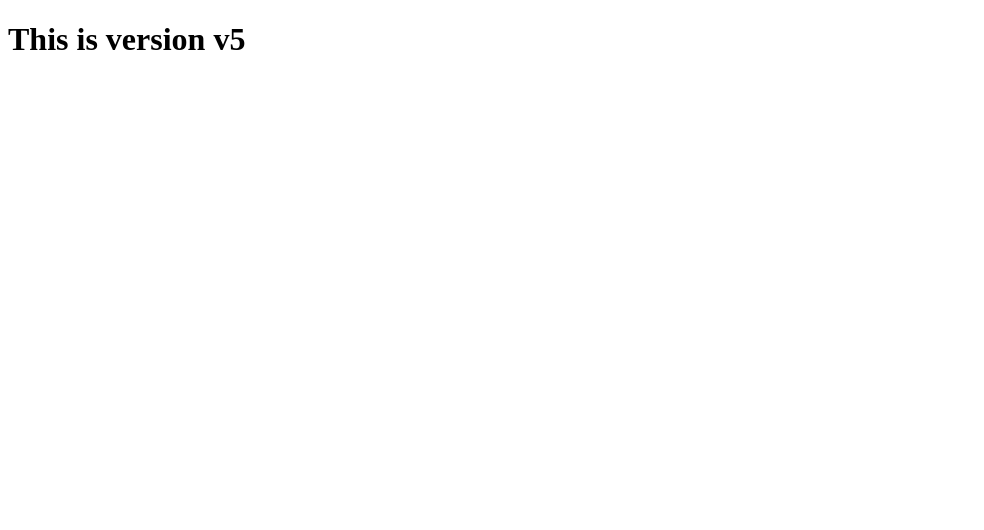
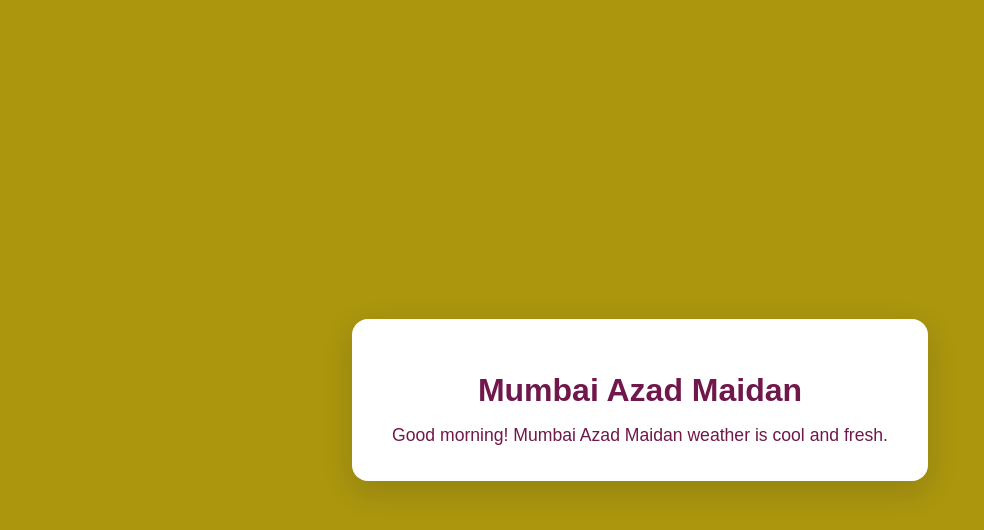
Before and after one commit to Rakesh-1202/myrepo, a plain HTML site: page index.html in a window 1280 px wide. Shown: the whole page, without its empty margins (0-984 px from the left). Drawn offline with Linux system fonts and the light colour scheme.

Commit message:
Added Design for website

```diff
--- a/index.html
+++ b/index.html
@@ -1,14 +1,17 @@
 <!DOCTYPE html>
 <html lang="en">
 <head>
-    <meta charset="UTF-8">
-    <meta name="viewport" content="width=device-width, initial-scale=1.0">
-    <title>Document</title>
+  <meta charset="UTF-8" />
+  <meta name="viewport" content="width=device-width, initial-scale=1.0" />
+  <title>Mumbai Weather Greeting</title>
+  <link rel="stylesheet" href="style.css" />
 </head>
 <body>
-    <h1>This is version v5</h1>
+  <div class="card">
+    <h1>Mumbai Azad Maidan</h1>
+    <p id="weather-text">Loading weather message...</p>
+  </div>
 
-
+  <script src="script.js"></script>
 </body>
-
 </html>
--- /dev/null
+++ b/script.js
@@ -0,0 +1,15 @@
+const hour = new Date().getHours();
+
+let weatherText = "Mumbai Azad Maidan weather is pleasant today.";
+
+if (hour >= 5 && hour < 12) {
+  weatherText = "Good morning! Mumbai Azad Maidan weather is cool and fresh.";
+} else if (hour >= 12 && hour < 17) {
+  weatherText = "Good afternoon! Mumbai Azad Maidan weather is sunny and bright.";
+} else if (hour >= 17 && hour < 21) {
+  weatherText = "Good evening! Mumbai Azad Maidan weather is calm and golden.";
+} else {
+  weatherText = "Good night! Mumbai Azad Maidan weather is quiet and peaceful.";
+}
+
+document.getElementById("weather-text").textContent = weatherText;
--- /dev/null
+++ b/style.css
@@ -0,0 +1,29 @@
+body {
+    margin: 0;
+    min-height: 100vh;
+    display: grid;
+    place-items: center;
+    font-family: Arial, sans-serif;
+    background: #ab960e;
+    color: #70174b;
+}
+
+.card {
+    background: white;
+    padding: 2rem 2.5rem;
+    border-radius: 16px;
+    box-shadow: 0 10px 30px rgba(15, 23, 42, 0.15);
+    text-align: center;
+    max-width: 520px;
+}
+
+h1 {
+    margin-bottom: 0.75rem;
+    font-size: 2rem;
+}
+
+p {
+    margin: 0;
+    font-size: 1.1rem;
+    line-height: 1.6;
+}
```
